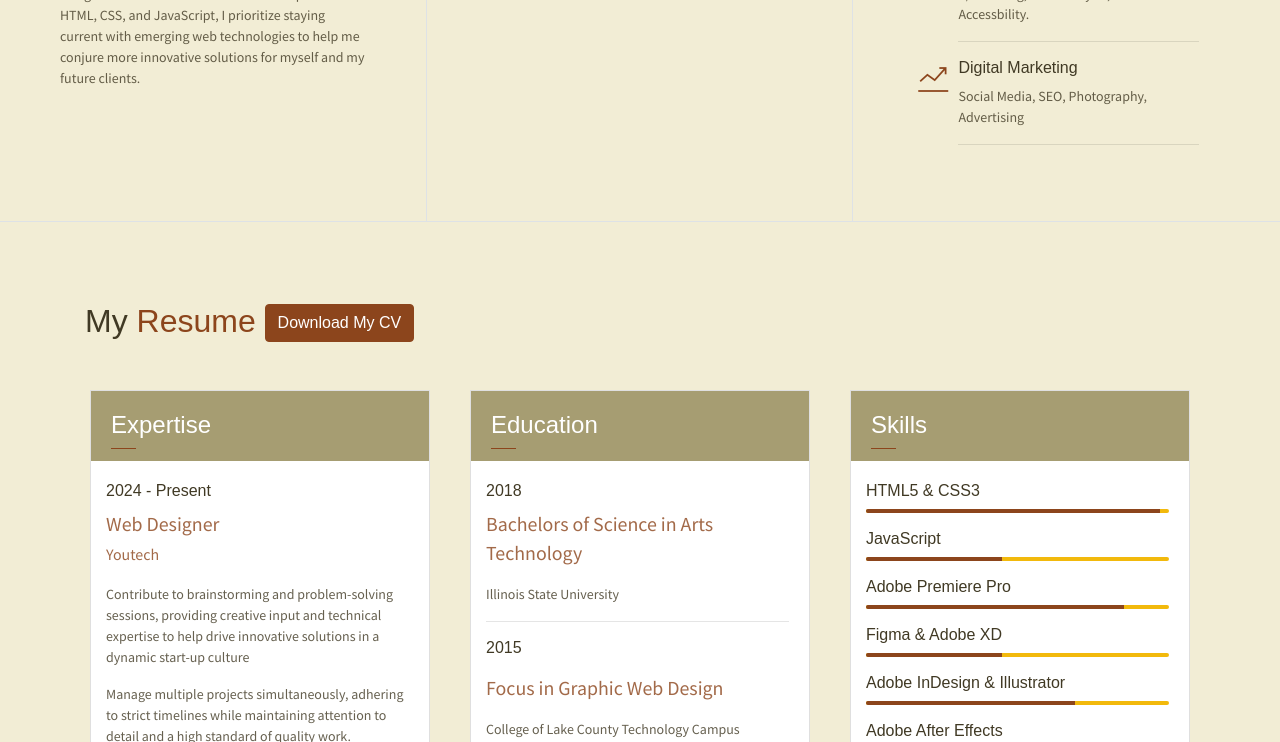
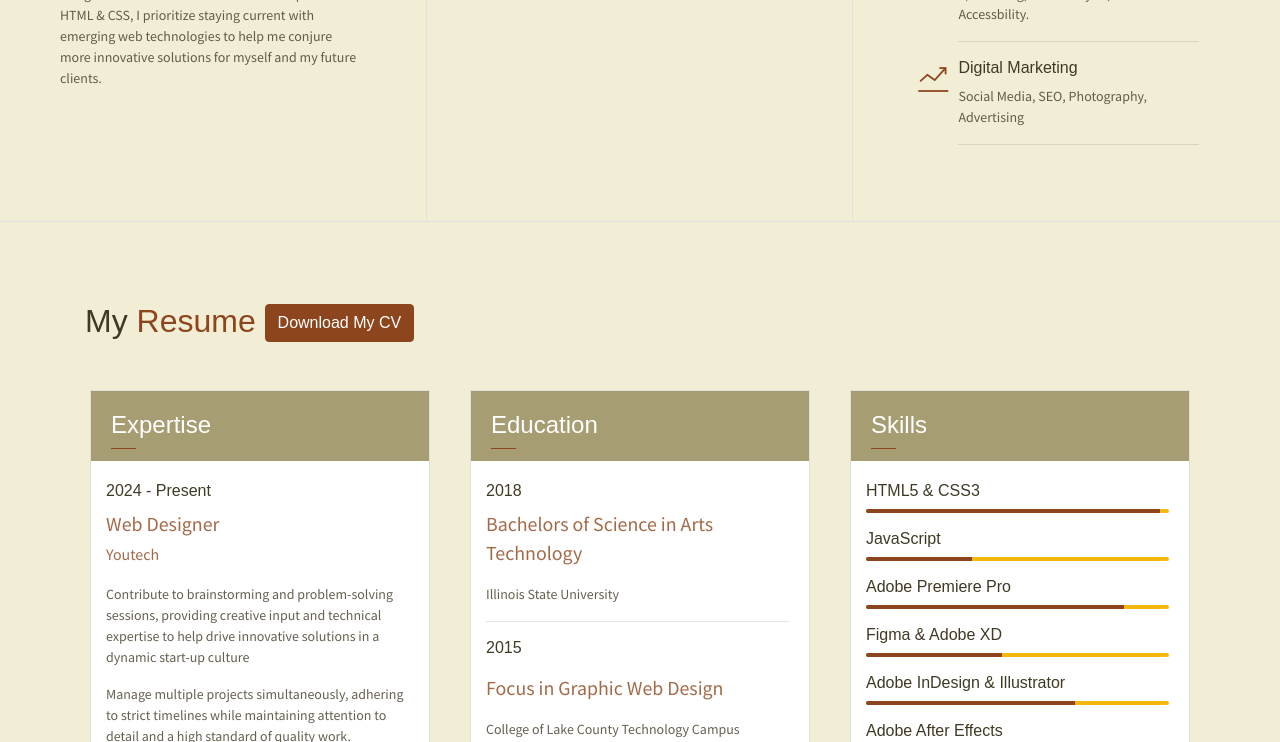
Before and after one commit to HeatherWiemelt/Portfolio, a plain HTML site: page index.html in a window 1280 px wide. Shown: the part 1014-1756 px from the top of the page. Drawn offline with Linux system fonts and the light colour scheme; some icons are missing.

Commit message:
Update to Index.html
Updating Current Skills

```diff
--- a/index.html
+++ b/index.html
@@ -76,7 +76,7 @@
                 <h3 class="font-weight-light">Who am I ?</h3>
                 <span class="line mb-5" role="none"></span>
                 <h5 class="mb-3">A Web Designer / Developer with the desire to make the world a better place</h5>
-                <p class="mt-20">I am dedicated to creating immersive and user-friendly online experiences, seamlessly translating designs into functional websites. With expertise in HTML, CSS, and JavaScript, I prioritize staying current with emerging web technologies to help me conjure more innovative solutions for myself and my future clients.</p>
+                <p class="mt-20">I am dedicated to creating immersive and user-friendly online experiences, seamlessly translating designs into functional websites. With expertise in HTML & CSS, I prioritize staying current with emerging web technologies to help me conjure more innovative solutions for myself and my future clients.</p>
             </div>
             <div class="col-lg-4 about-card">
                 <h3 class="font-weight-light">Personal Info</h3>
@@ -214,7 +214,7 @@
                             </div>
                             <h6>JavaScript</h6>
                             <div class="progress mb-3">
-                                <div class="progress-bar bg-danger" role="progressbar" style="width: 45%" aria-valuenow="25" aria-valuemin="0" aria-valuemax="100"></div>
+                                <div class="progress-bar bg-danger" role="progressbar" style="width: 35%" aria-valuenow="25" aria-valuemin="0" aria-valuemax="100"></div>
                             </div>
                             <h6>Adobe Premiere Pro</h6>
                             <div class="progress mb-3">
```
